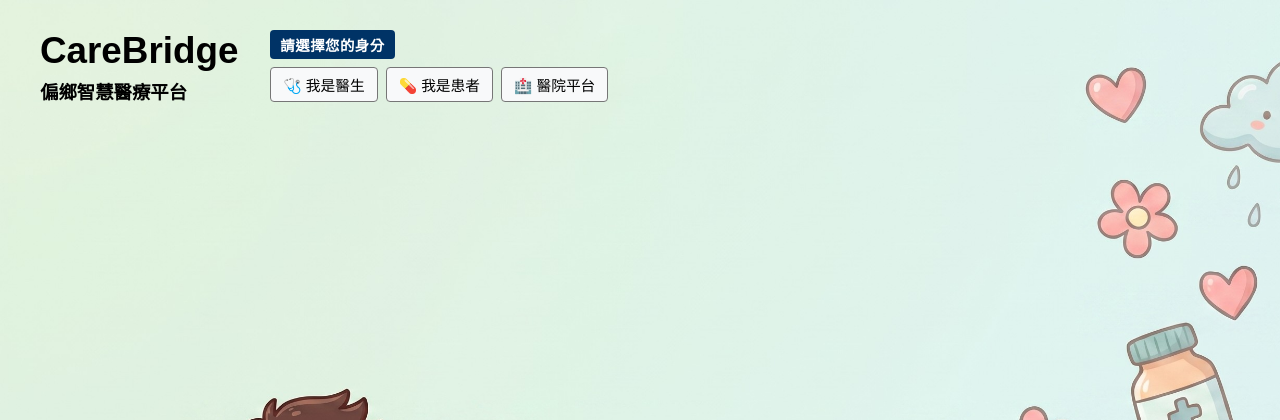
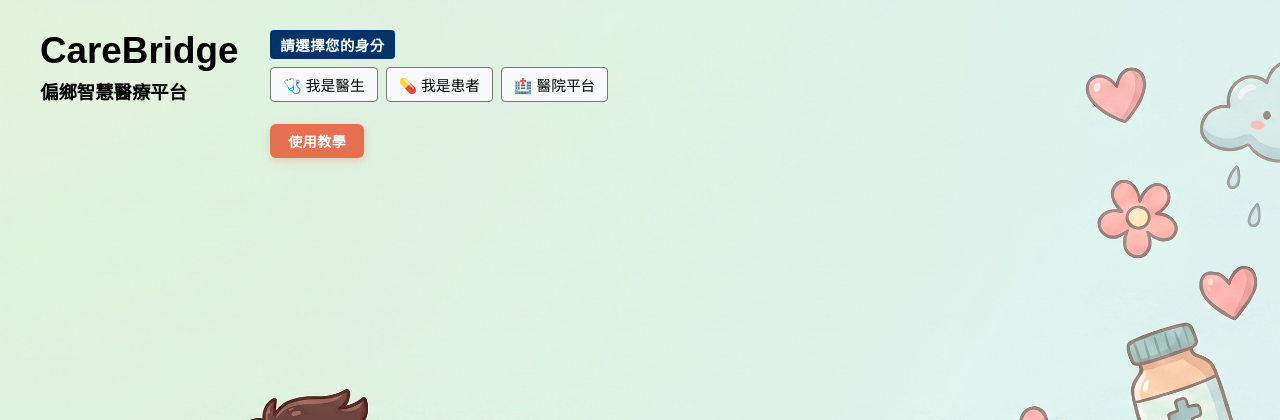
Before and after one commit to tina539/carebridge, a Flask app: page / in a window 1280 px wide. Shown: the top 420 px of the page. Run offline with Flask 3, Linux system fonts and the light colour scheme; some libraries are stand-ins or nearby versions.

Commit message:
feat: add coral tutorial button

```diff
--- a/templates/index.html
+++ b/templates/index.html
@@ -90,6 +90,35 @@
     .btn-group a:hover {
         background: #e2e6ea;
     }
+    /* 使用教學外層間距 */
+.tutorial-btn-wrap {
+    margin-top: 14px;
+    display: flex;
+    justify-content: flex-start;
+}
+
+/* 珊瑚橘質感按鈕 */
+.tutorial-coral-btn {
+    display: inline-flex;
+    align-items: center;
+    justify-content: center;
+    background-color: #e76f51;
+    color: #ffffff;
+    font-size: 14px;
+    font-weight: bold;
+    padding: 7px 18px;
+    border-radius: 6px;
+    text-decoration: none;
+    letter-spacing: 0.5px;
+    box-shadow: 0 3px 8px rgba(231, 111, 81, 0.28);
+    transition: all 0.2s ease;
+}
+
+.tutorial-coral-btn:hover {
+    background-color: #d85a3a;
+    transform: translateY(-2px);
+    box-shadow: 0 5px 12px rgba(231, 111, 81, 0.38);
+}
 </style>
 
 </head>
@@ -111,6 +140,12 @@
                 <a href="/patient">💊 我是患者</a>
                 <a href="/hospital-login">🏥 醫院平台</a>
             </div>
+            <!-- YouTube 教學影片按鈕 -->
+            <div class="tutorial-btn-wrap">
+                <a href="https://www.youtube.com" target="_blank" class="tutorial-coral-btn">
+                使用教學
+                </a>
+            </div>
         </div>
     </div>
 </body>
```
